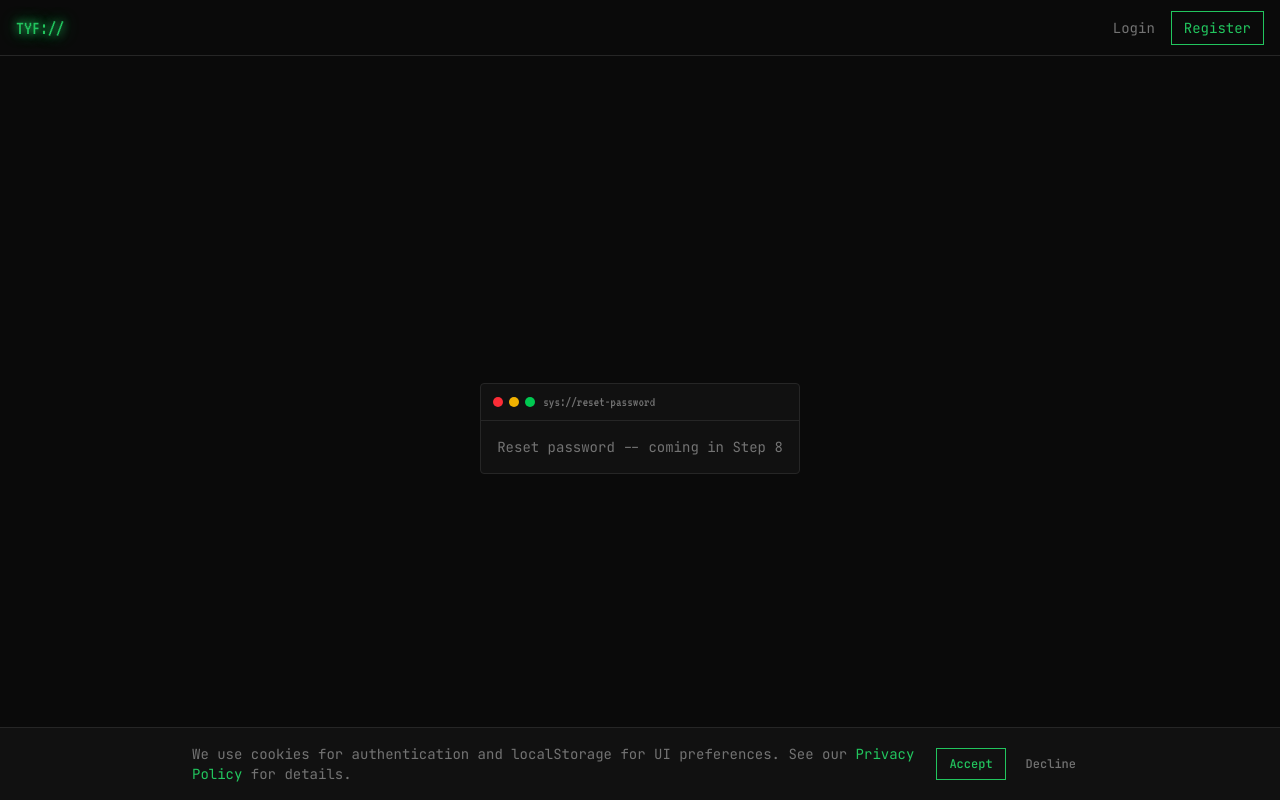
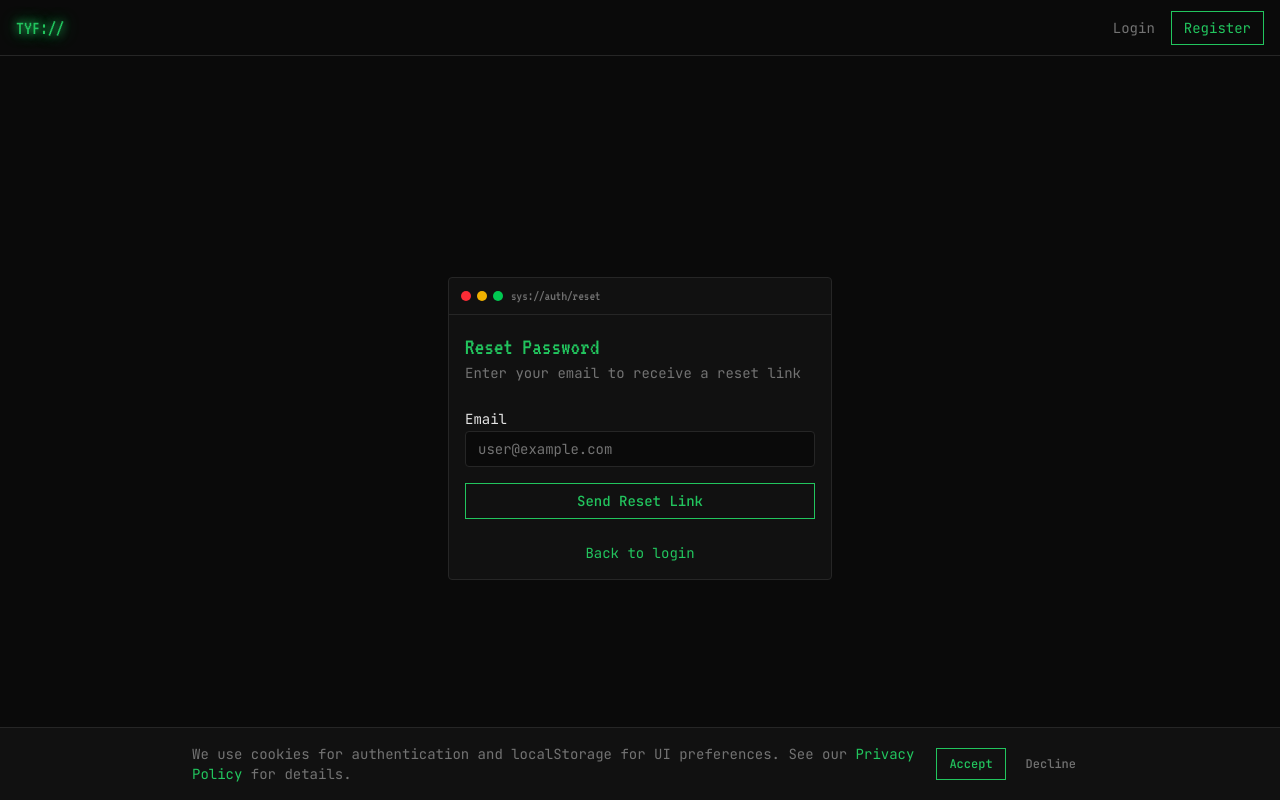
Before and after one commit to Smaraputra/track-your-future, a Next.js app: page /reset-password in a window 1280 px wide. Built offline with nearby package versions, Linux system fonts and the light colour scheme; no server answers.

Commit message:
feat(auth): implement password reset pages
Reset request page posts email to API, always shows success message
(prevents email enumeration). Confirm page reads token from
searchParams, client form validates password match with Zod refine,
posts token + password to confirm API.

```diff
--- a/src/app/(public)/reset-password/confirm/page.tsx
+++ b/src/app/(public)/reset-password/confirm/page.tsx
@@ -1,12 +1,43 @@
+import Link from 'next/link';
 import { RetroWindow } from '@/components/retro-window';
+import { AuthMessage } from '@/components/auth/auth-message';
+import { ResetPasswordConfirmForm } from './reset-password-confirm-form';
 
-export default function ResetPasswordConfirmPage() {
+export default async function ResetPasswordConfirmPage({
+  searchParams,
+}: {
+  searchParams: Promise<Record<string, string | string[] | undefined>>;
+}) {
+  const params = await searchParams;
+  const token = typeof params.token === 'string' ? params.token : undefined;
+
+  if (!token) {
+    return (
+      <div className="flex min-h-[calc(100vh-3.5rem)] items-center justify-center p-4">
+        <RetroWindow title="sys://auth/reset/confirm" className="w-full max-w-sm">
+          <div className="space-y-4">
+            <h1 className="font-heading text-primary text-2xl">
+              Invalid Link
+            </h1>
+            <AuthMessage
+              variant="error"
+              message="No reset token provided. Please request a new password reset link."
+            />
+            <p className="font-body text-center text-sm">
+              <Link href="/reset-password" className="text-primary hover:underline">
+                Request reset link
+              </Link>
+            </p>
+          </div>
+        </RetroWindow>
+      </div>
+    );
+  }
+
   return (
     <div className="flex min-h-[calc(100vh-3.5rem)] items-center justify-center p-4">
-      <RetroWindow title="sys://reset-password/confirm">
-        <p className="font-body text-muted-foreground text-sm">
-          Confirm password reset -- coming in Step 8
-        </p>
+      <RetroWindow title="sys://auth/reset/confirm" className="w-full max-w-sm">
+        <ResetPasswordConfirmForm token={token} />
       </RetroWindow>
     </div>
   );
--- /dev/null
+++ b/src/app/(public)/reset-password/confirm/reset-password-confirm-form.tsx
@@ -0,0 +1,122 @@
+'use client';
+
+import { useState } from 'react';
+import { useForm } from 'react-hook-form';
+import { zodResolver } from '@hookform/resolvers/zod';
+import { z } from 'zod';
+import Link from 'next/link';
+
+import { RetroButton } from '@/components/retro-button';
+import { RetroInput } from '@/components/retro-input';
+import { RetroFormField } from '@/components/auth/retro-form-field';
+import { AuthMessage } from '@/components/auth/auth-message';
+
+const resetPasswordConfirmFormSchema = z
+  .object({
+    password: z
+      .string()
+      .min(8, 'Password must be at least 8 characters')
+      .max(128, 'Password must be at most 128 characters'),
+    confirmPassword: z.string().min(1, 'Please confirm your password'),
+  })
+  .refine((data) => data.password === data.confirmPassword, {
+    message: 'Passwords do not match',
+    path: ['confirmPassword'],
+  });
+
+type ResetPasswordConfirmFormInput = z.infer<typeof resetPasswordConfirmFormSchema>;
+
+interface ResetPasswordConfirmFormProps {
+  token: string;
+}
+
+export function ResetPasswordConfirmForm({ token }: ResetPasswordConfirmFormProps) {
+  const [success, setSuccess] = useState(false);
+  const [serverError, setServerError] = useState<string | null>(null);
+
+  const {
+    register,
+    handleSubmit,
+    formState: { errors, isSubmitting },
+  } = useForm<ResetPasswordConfirmFormInput>({
+    resolver: zodResolver(resetPasswordConfirmFormSchema),
+  });
+
+  async function onSubmit(data: ResetPasswordConfirmFormInput) {
+    setServerError(null);
+
+    const res = await fetch('/api/auth/reset-password/confirm', {
+      method: 'POST',
+      headers: { 'Content-Type': 'application/json' },
+      body: JSON.stringify({ token, password: data.password }),
+    });
+
+    if (res.ok) {
+      setSuccess(true);
+      return;
+    }
+
+    const body = await res.json().catch(() => null);
+    setServerError(body?.error || 'Password reset failed. Please try again.');
+  }
+
+  if (success) {
+    return (
+      <div className="space-y-4">
+        <h1 className="font-heading text-primary text-2xl">Password Reset</h1>
+        <AuthMessage
+          variant="success"
+          message="Your password has been reset. You can now log in with your new password."
+        />
+        <p className="font-body text-center text-sm">
+          <Link href="/login" className="text-primary hover:underline">
+            Go to login
+          </Link>
+        </p>
+      </div>
+    );
+  }
+
+  return (
+    <div className="space-y-6">
+      <div>
+        <h1 className="font-heading text-primary text-2xl">Set New Password</h1>
+        <p className="font-body text-muted-foreground text-sm">
+          Choose a new password for your account
+        </p>
+      </div>
+
+      {serverError && <AuthMessage variant="error" message={serverError} />}
+
+      <form onSubmit={handleSubmit(onSubmit)} className="space-y-4">
+        <RetroFormField label="New Password" error={errors.password?.message}>
+          <RetroInput
+            type="password"
+            autoComplete="new-password"
+            placeholder="Min. 8 characters"
+            {...register('password')}
+          />
+        </RetroFormField>
+
+        <RetroFormField label="Confirm Password" error={errors.confirmPassword?.message}>
+          <RetroInput
+            type="password"
+            autoComplete="new-password"
+            placeholder="Confirm password"
+            {...register('confirmPassword')}
+          />
+        </RetroFormField>
+
+        <RetroButton type="submit" className="w-full" disabled={isSubmitting}>
+          {isSubmitting ? 'Resetting...' : 'Reset Password'}
+        </RetroButton>
+      </form>
+
+      <p className="font-body text-muted-foreground text-center text-sm">
+        <Link href="/login" className="text-primary hover:underline">
+          Back to login
+        </Link>
+      </p>
+    </div>
+  );
+}
--- a/src/app/(public)/reset-password/page.tsx
+++ b/src/app/(public)/reset-password/page.tsx
@@ -1,12 +1,16 @@
+import { redirect } from 'next/navigation';
+import { auth } from '@/auth';
 import { RetroWindow } from '@/components/retro-window';
+import { ResetPasswordForm } from './reset-password-form';
 
-export default function ResetPasswordPage() {
+export default async function ResetPasswordPage() {
+  const session = await auth();
+  if (session?.user) redirect('/dashboard');
+
   return (
     <div className="flex min-h-[calc(100vh-3.5rem)] items-center justify-center p-4">
-      <RetroWindow title="sys://reset-password">
-        <p className="font-body text-muted-foreground text-sm">
-          Reset password -- coming in Step 8
-        </p>
+      <RetroWindow title="sys://auth/reset" className="w-full max-w-sm">
+        <ResetPasswordForm />
       </RetroWindow>
     </div>
   );
--- /dev/null
+++ b/src/app/(public)/reset-password/reset-password-form.tsx
@@ -0,0 +1,101 @@
+'use client';
+
+import { useState } from 'react';
+import { useForm } from 'react-hook-form';
+import { zodResolver } from '@hookform/resolvers/zod';
+import Link from 'next/link';
+
+import {
+  resetPasswordRequestSchema,
+  type ResetPasswordRequestInput,
+} from '@/lib/auth/schemas';
+import { RetroButton } from '@/components/retro-button';
+import { RetroInput } from '@/components/retro-input';
+import { RetroFormField } from '@/components/auth/retro-form-field';
+import { AuthMessage } from '@/components/auth/auth-message';
+
+export function ResetPasswordForm() {
+  const [submitted, setSubmitted] = useState(false);
+  const [serverError, setServerError] = useState<string | null>(null);
+
+  const {
+    register,
+    handleSubmit,
+    formState: { errors, isSubmitting },
+  } = useForm<ResetPasswordRequestInput>({
+    resolver: zodResolver(resetPasswordRequestSchema),
+  });
+
+  async function onSubmit(data: ResetPasswordRequestInput) {
+    setServerError(null);
+
+    const res = await fetch('/api/auth/reset-password', {
+      method: 'POST',
+      headers: { 'Content-Type': 'application/json' },
+      body: JSON.stringify(data),
+    });
+
+    if (res.ok) {
+      setSubmitted(true);
+      return;
+    }
+
+    if (res.status === 429) {
+      setServerError('Too many requests. Please try again later.');
+    } else {
+      const body = await res.json().catch(() => null);
+      setServerError(body?.error || 'Request failed. Please try again.');
+    }
+  }
+
+  if (submitted) {
+    return (
+      <div className="space-y-4">
+        <h1 className="font-heading text-primary text-2xl">Check Your Email</h1>
+        <AuthMessage
+          variant="success"
+          message="If an account exists with that email, we've sent a password reset link."
+        />
+        <p className="font-body text-muted-foreground text-center text-sm">
+          <Link href="/login" className="text-primary hover:underline">
+            Back to login
+          </Link>
+        </p>
+      </div>
+    );
+  }
+
+  return (
+    <div className="space-y-6">
+      <div>
+        <h1 className="font-heading text-primary text-2xl">Reset Password</h1>
+        <p className="font-body text-muted-foreground text-sm">
+          Enter your email to receive a reset link
+        </p>
+      </div>
+
+      {serverError && <AuthMessage variant="error" message={serverError} />}
+
+      <form onSubmit={handleSubmit(onSubmit)} className="space-y-4">
+        <RetroFormField label="Email" error={errors.email?.message}>
+          <RetroInput
+            type="email"
+            autoComplete="email"
+            placeholder="user@example.com"
+            {...register('email')}
+          />
+        </RetroFormField>
+
+        <RetroButton type="submit" className="w-full" disabled={isSubmitting}>
+          {isSubmitting ? 'Sending...' : 'Send Reset Link'}
+        </RetroButton>
+      </form>
+
+      <p className="font-body text-muted-foreground text-center text-sm">
+        <Link href="/login" className="text-primary hover:underline">
+          Back to login
+        </Link>
+      </p>
+    </div>
+  );
+}
```
Also changed, not shown: 1 other file (tests, documents, lock files or other folders).
